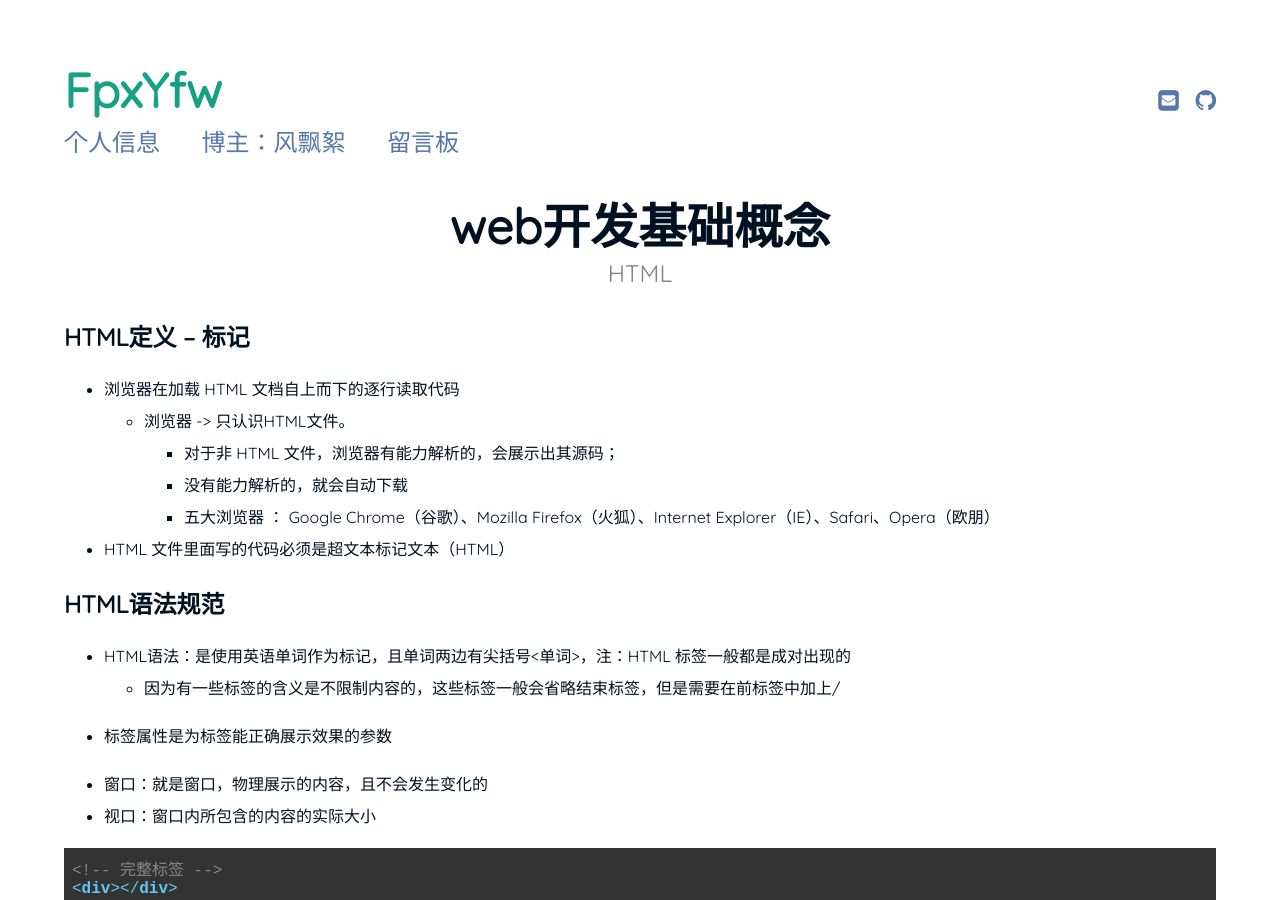
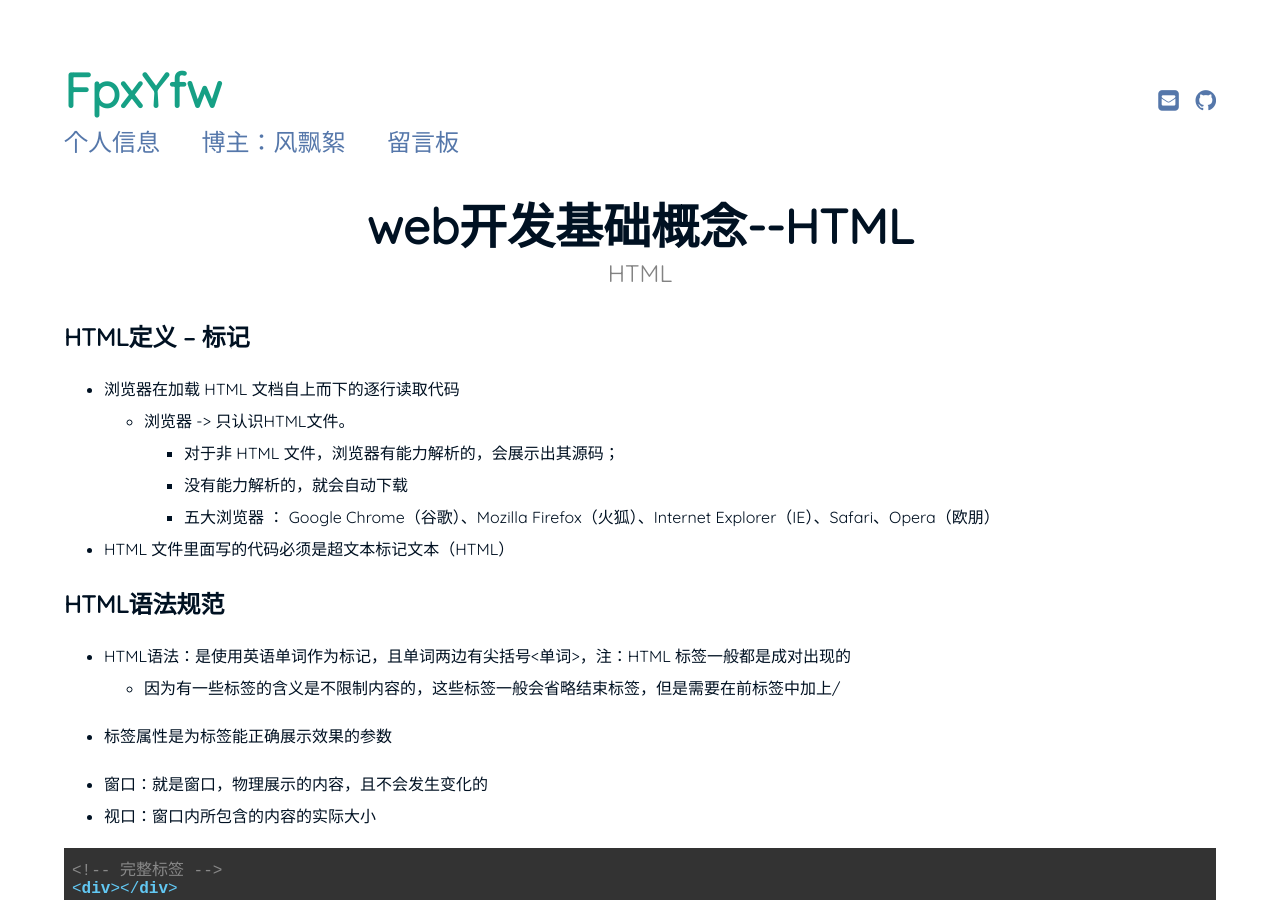
Before and after one commit to FpxYfw/FpxYfw.github.io, a Jekyll site: the page built from _posts/2020-09-16-HTML.md, in a window 1280 px wide and 900 px high. Built offline with Jekyll 4.4.1, drawn with Linux system fonts in a browser that asks for light colours; some of the changed text lies outside the part shown.

Commit message:
2020-09-17

```diff
--- a/_posts/2020-09-16-HTML.md
+++ b/_posts/2020-09-16-HTML.md
@@ -1,6 +1,6 @@
 ---
 layout: page
-title: "web开发基础概念"
+title: "web开发基础概念--HTML"
 subtitle: "HTML"
 date:   2020-09-16 14:30:20 +0530
 categories: ["web基础知识"]
@@ -78,10 +78,10 @@ categories: ["web基础知识"]
     - 含义：页面中可以看到的内容
     - 子标签
         - 文本标签
-            - <br />    换行
-            - <hr />    分割线
-            - <p></p>   段落标签
-            - <h1></h1> 字体大小（h1~h6）
+            - `<br />`    换行
+            - `<hr />`    分割线
+            - `<p></p>`   段落标签
+            - `<h1></h1>` 字体大小（h1~h6）
         - 链接标签
             - <a></a>
                 - href
```
Also changed, not shown: other parts of _posts/2020-09-16-HTML.md (+1 -1 lines).
